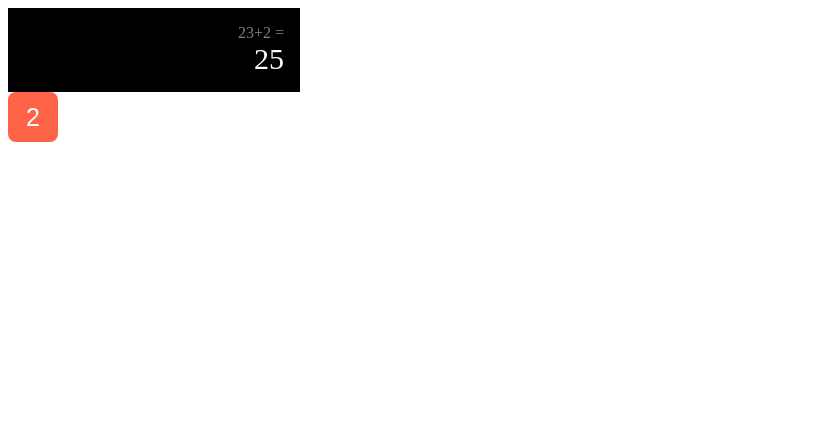
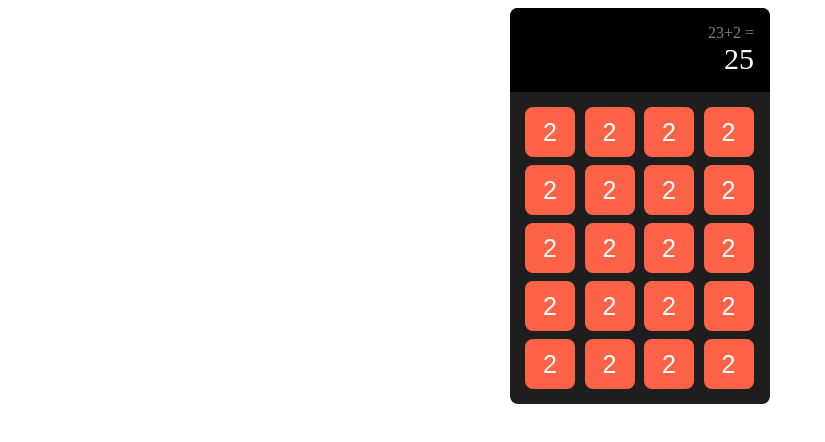
Before and after one commit to DouglasdeMoura/calculadora-react, a React (Create React App) app: page / in a window 1280 px wide. Shown: the top 442 px of the page, without its empty margins (0-825 px from the left). Built offline with nearby package versions, Linux system fonts and the light colour scheme.

Commit message:
style: adiciona os estilos da calculadora

```diff
--- a/src/Calculadora.tsx
+++ /dev/null
@@ -1,19 +0,0 @@
-import React from 'react';
-import Botao from './components/Botao/Botao';
-import Visor from './components/Visor/Visor';
-
-const Calculadora = () => {
-  return (
-    <>
-      <Visor expressao="23+2" resultado="25 " />
-      <Botao
-        onClick={() => {}}
-        label="2"
-        background="tomato"
-        color="white"
-      />
-    </>
-  );
-}
-
-export default Calculadora;
--- a/src/components/Visor/StyledComponents/index.tsx
+++ b/src/components/Visor/StyledComponents/index.tsx
@@ -5,6 +5,7 @@ export const VisorContainer = styled.div`
   padding: 16px;
   background: #000;
   text-align: right;
+  box-sizing: border-box;
 
   > div {
     color: #808080;
--- a/src/index.tsx
+++ b/src/index.tsx
@@ -1,6 +1,6 @@
 import React from 'react';
 import ReactDOM from 'react-dom';
-import App from './Calculadora';
+import App from './pages/Calculadora/Calculadora';
 
 ReactDOM.render(
   <React.StrictMode>
--- /dev/null
+++ b/src/pages/Calculadora/Calculadora.tsx
@@ -0,0 +1,34 @@
+import React from 'react';
+import Botao from '../../components/Botao/Botao';
+import Visor from '../../components/Visor/Visor';
+import { BotoesContainer, CalculadoraContainer } from './StyledComponents';
+
+const Calculadora = () => {
+  const botoes = [
+    '(', ')', '⌫', 'C',
+    7, 8, 9, '÷',
+    4, 5, 6, '×',
+    1, 2, 3, '-',
+    0, '.', '=', '+'
+  ];
+
+  return (
+    <CalculadoraContainer>
+      <Visor expressao="23+2" resultado="25 " />
+      <BotoesContainer>
+        {
+          botoes.map(botao => (
+            <Botao
+              onClick={() => {}}
+              label="2"
+              background="tomato"
+              color="white"
+            />
+          ))
+        }
+      </BotoesContainer>
+    </CalculadoraContainer>
+  );
+}
+
+export default Calculadora;
--- /dev/null
+++ b/src/pages/Calculadora/StyledComponents/index.tsx
@@ -0,0 +1,16 @@
+import styled from 'styled-components';
+
+export const CalculadoraContainer = styled.div`
+  background: #1e1e1e;
+  margin: 0 auto;
+  width: 260px;
+  border-radius: 8px;
+  overflow: hidden;
+`;
+
+export const BotoesContainer = styled.div`
+  padding: 15px;
+  display: grid;
+  grid-template-columns: repeat(4, 1fr);
+  gap: 8px;
+`;
```
